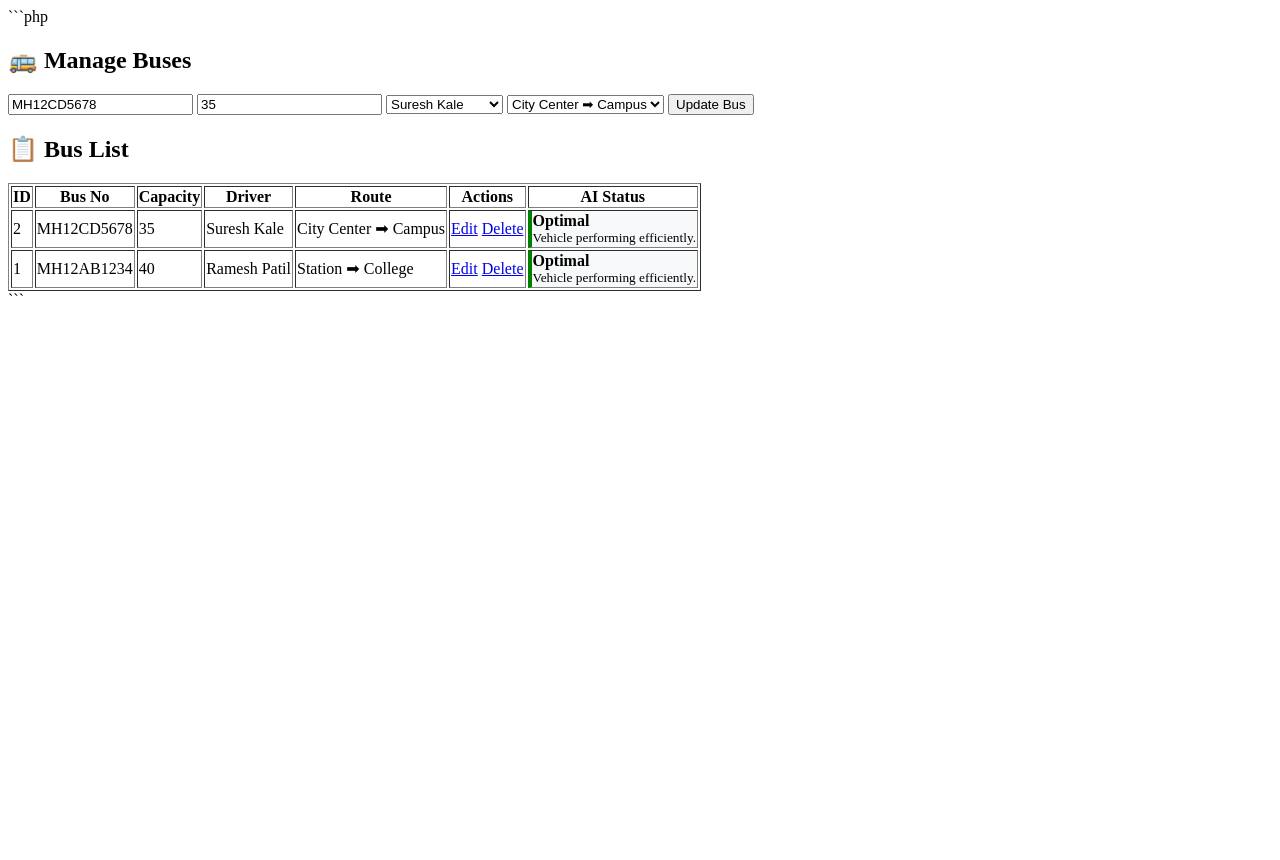
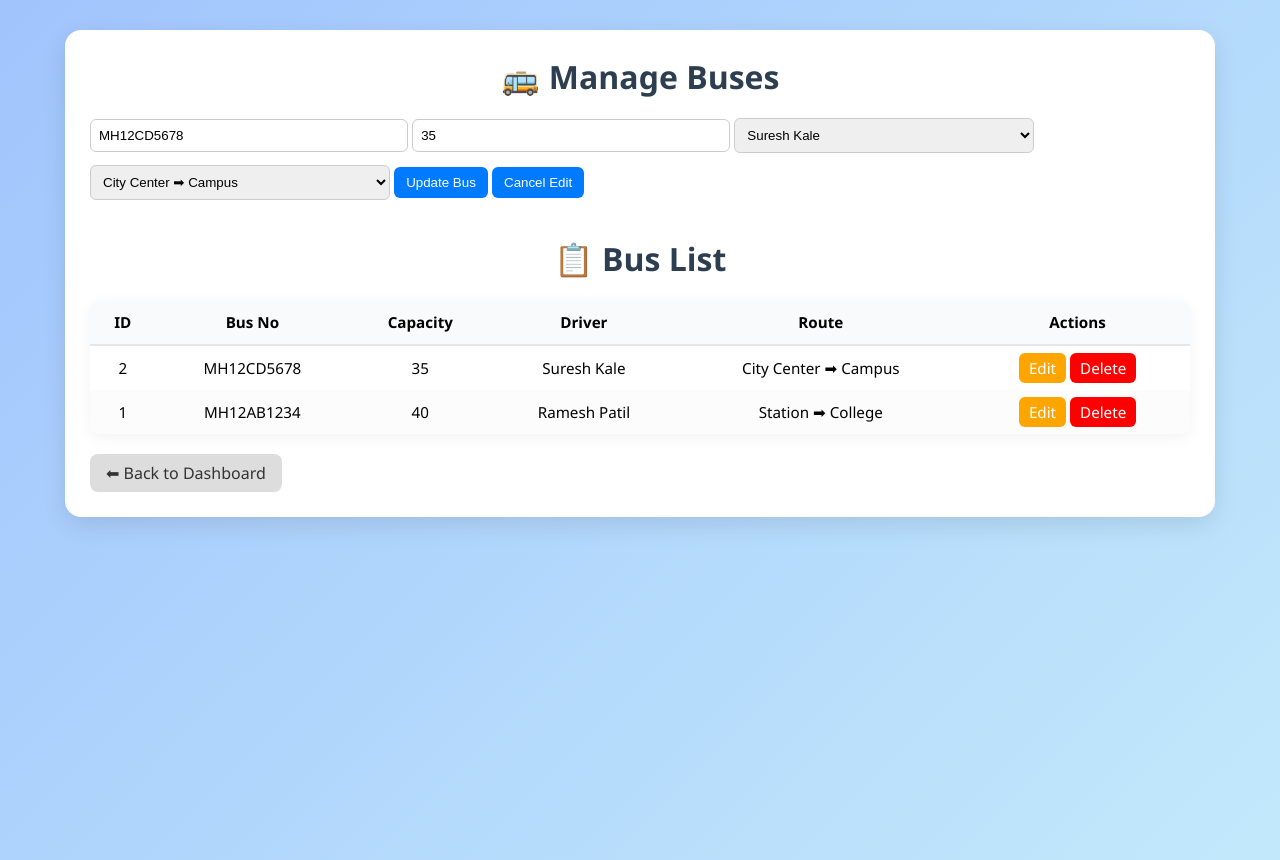
Before and after one commit to Hyper7711/Bus_Mng_System, a PHP site: page /admin/manage_buses.php?edit_id=2 in a window 1280 px wide. Before the commit the page ends 296 px from the top, so only its background shows below. Run offline with PHP 8.4, Linux system fonts and the light colour scheme; data comes from the database, SQL or seed files in the repository; both versions use the stored data as it was after the commit.

Commit message:
create.sql_File

````diff
--- a/admin/manage_buses.php
+++ b/admin/manage_buses.php
@@ -1,7 +1,5 @@
-```php
 <?php
 include '../db_connect.php';
-include '../ai_logic.php'; // ✅ AI Logic Added
 
 $success = "";
 $error = "";
@@ -20,11 +18,12 @@ if (isset($_GET['delete_id'])) {
 
 // ✅ Handle Add/Edit Form Submission
 if ($_SERVER["REQUEST_METHOD"] == "POST") {
-    $bus_number = trim($_POST['bus_no']);
+    $bus_number = trim($_POST['bus_no']); // Updated for DB column
     $capacity   = (int) $_POST['capacity'];
     $driver_id  = $_POST['driver_id'];
     $route_id   = $_POST['route_id'];
 
+    // If editing
     if (isset($_POST['bus_id']) && !empty($_POST['bus_id'])) {
         $bus_id = $_POST['bus_id'];
         try {
@@ -40,7 +39,7 @@ if ($_SERVER["REQUEST_METHOD"] == "POST") {
         } catch (PDOException $e) {
             $error = "❌ Error updating bus: " . $e->getMessage();
         }
-    } else {
+    } else { // Add new bus
         try {
             $stmt = $conn->prepare("INSERT INTO buses (bus_number, capacity, driver_id, route_id) VALUES (:bus_number, :capacity, :driver_id, :route_id)");
             $stmt->execute([
@@ -56,7 +55,7 @@ if ($_SERVER["REQUEST_METHOD"] == "POST") {
     }
 }
 
-// ✅ Fetch data
+// ✅ Fetch buses, drivers, and routes
 $drivers = $conn->query("SELECT driver_id, name FROM drivers")->fetchAll(PDO::FETCH_ASSOC);
 $routes  = $conn->query("SELECT route_id, start_point, end_point FROM routes")->fetchAll(PDO::FETCH_ASSOC);
 $buses   = $conn->query("SELECT b.bus_id, b.bus_number, b.capacity, d.name AS driver_name, r.start_point, r.end_point
@@ -65,7 +64,7 @@ $buses   = $conn->query("SELECT b.bus_id, b.bus_number, b.capacity, d.name AS dr
                          LEFT JOIN routes r ON b.route_id=r.route_id
                          ORDER BY b.bus_id DESC")->fetchAll(PDO::FETCH_ASSOC);
 
-// Edit fetch
+// If editing, fetch the bus details
 $edit_bus = null;
 if (isset($_GET['edit_id'])) {
     $edit_id = $_GET['edit_id'];
@@ -81,8 +80,135 @@ if (isset($_GET['edit_id'])) {
     <meta charset="UTF-8">
     <meta name="viewport" content="width=device-width, initial-scale=1.0">
     <title>Manage Buses</title>
+    <style>
+        body {
+            margin: 0;
+            font-family: "Segoe UI", sans-serif;
+            background: linear-gradient(135deg, #a1c4fd, #c2e9fb);
+            display: flex;
+            justify-content: center;
+            align-items: flex-start;
+            min-height: 100vh;
+            padding: 30px;
+        }
+
+        .card {
+            width: 100%;
+            max-width: 1100px;
+            background: white;
+            padding: 25px;
+            border-radius: 16px;
+            box-shadow: 0 8px 25px rgba(0,0,0,0.1);
+            animation: fadeIn 0.4s ease-in-out;
+        }
+
+        @keyframes fadeIn {
+            from { opacity: 0; transform: translateY(10px); }
+            to { opacity: 1; transform: translateY(0); }
+        }
+
+        h2 {
+            text-align: center;
+            font-size: 2rem;
+            margin: 0 0 20px;
+            color: #2c3e50;
+        }
+
+        .message {
+            font-weight: 600;
+            margin: 10px 0;
+            text-align: center;
+            font-size: 1rem;
+            border-radius: 8px;
+            padding: 10px;
+        }
+
+        .success { background: #e8fdf0; color: #1e7b34; border: 1px solid #a9e5b9; }
+        .error { background: #fde8e8; color: #b91c1c; border: 1px solid #f5b5b5; }
+
+        form {
+            margin-bottom: 25px;
+        }
+
+        form input, form select {
+            padding: 8px;
+            width: 100%;
+            max-width: 300px;
+            margin-bottom: 12px;
+            border-radius: 6px;
+            border: 1px solid #ccc;
+        }
+
+        form button {
+            background: #007bff;
+            color: white;
+            border: none;
+            border-radius: 6px;
+            padding: 8px 12px;
+            cursor: pointer;
+            transition: 0.3s;
+        }
+
+        form button:hover { background: #0056b3; }
+
+        .table-container {
+            overflow-x: auto;
+            border-radius: 10px;
+            box-shadow: 0 4px 15px rgba(0,0,0,0.05);
+        }
+
+        table {
+            width: 100%;
+            border-collapse: collapse;
+            min-width: 700px;
+        }
+
+        th, td {
+            padding: 12px;
+            text-align: center;
+            font-size: 0.95rem;
+        }
+
+        th {
+            background: #f9fafb;
+            font-weight: bold;
+            border-bottom: 2px solid #e5e7eb;
+            position: sticky;
+            top: 0;
+            z-index: 2;
+        }
+
+        tr:nth-child(even) td { background: #fcfcfc; }
+        tr:hover td { background: #f1f5f9; transition: 0.2s; }
+
+        .action-btn {
+            padding: 5px 10px;
+            border-radius: 6px;
+            color: white;
+            text-decoration: none;
+            transition: 0.2s;
+        }
+
+        .edit-btn { background: orange; }
+        .edit-btn:hover { background: darkorange; }
+
+        .delete-btn { background: red; }
+        .delete-btn:hover { background: darkred; }
+
+        .back-btn {
+            display: inline-block;
+            margin-top: 20px;
+            background: #ddd;
+            color: #333;
+            padding: 8px 16px;
+            border-radius: 8px;
+            text-decoration: none;
+            transition: 0.3s;
+        }
+
+        .back-btn:hover { background: #bbb; }
+    </style>
 </head>
-
 <body>
     <div class="card">
         <h2>🚌 Manage Buses</h2>
@@ -90,6 +216,7 @@ if (isset($_GET['edit_id'])) {
         <?php if (!empty($success)) echo "<p class='message success'>$success</p>"; ?>
         <?php if (!empty($error)) echo "<p class='message error'>$error</p>"; ?>
 
+        <!-- Add/Edit Bus Form -->
         <form method="POST">
             <input type="hidden" name="bus_id" value="<?= $edit_bus['bus_id'] ?? '' ?>">
             <input type="text" name="bus_no" placeholder="Bus Number" value="<?= $edit_bus['bus_number'] ?? '' ?>" required>
@@ -114,11 +241,16 @@ if (isset($_GET['edit_id'])) {
             </select>
 
             <button type="submit"><?= isset($edit_bus) ? "Update Bus" : "Add Bus" ?></button>
+            <?php if(isset($edit_bus)): ?>
+                <a href="manage_buses.php"><button type="button">Cancel Edit</button></a>
+            <?php endif; ?>
         </form>
 
+        <!-- Bus List -->
         <h2>📋 Bus List</h2>
-
-<table border="1">
+        <div class="table-container">
+            <?php if (!empty($buses)) { ?>
+                <table>
                     <thead>
                         <tr>
                             <th>ID</th>
@@ -127,43 +259,30 @@ if (isset($_GET['edit_id'])) {
                             <th>Driver</th>
                             <th>Route</th>
                             <th>Actions</th>
-<th>AI Status</th> <!-- ✅ Added -->
                         </tr>
                     </thead>
-
                     <tbody>
-<?php foreach ($buses as $bus):
-
-// ✅ AI Simulation (no DB change)
-$mileage = rand(1000, 10000);
-$days = rand(1, 100);
-$ai = get_ai_prediction($mileage, $days);
-
-?>
+                        <?php foreach ($buses as $bus): ?>
                         <tr>
                             <td><?= $bus['bus_id'] ?></td>
                             <td><?= htmlspecialchars($bus['bus_number']) ?></td>
                             <td><?= $bus['capacity'] ?></td>
                             <td><?= htmlspecialchars($bus['driver_name']) ?></td>
                             <td><?= htmlspecialchars($bus['start_point']) ?> ➡ <?= htmlspecialchars($bus['end_point']) ?></td>
-
                             <td>
-<a href="manage_buses.php?edit_id=<?= $bus['bus_id'] ?>">Edit</a>
-<a href="manage_buses.php?delete_id=<?= $bus['bus_id'] ?>">Delete</a>
+                                <a class="action-btn edit-btn" href="manage_buses.php?edit_id=<?= $bus['bus_id'] ?>">Edit</a>
+                                <a class="action-btn delete-btn" href="manage_buses.php?delete_id=<?= $bus['bus_id'] ?>" onclick="return confirm('Are you sure to delete this bus?');">Delete</a>
                             </td>
-
-<!-- ✅ AI COLUMN -->
-<td style="background:#f8f9fa;border-left:4px solid <?= $ai['color'] ?>;">
-<strong><?= $ai['status'] ?></strong><br>
-<small><?= $ai['insight'] ?></small>
-</td>
-
                         </tr>
                         <?php endforeach; ?>
                     </tbody>
                 </table>
+            <?php } else { ?>
+                <p style="text-align:center;">No buses found.</p>
+            <?php } ?>
+        </div>
 
+        <a href="../admin/dashboard.php" class="back-btn">⬅ Back to Dashboard</a>
     </div>
 </body>
 </html>
-```
````
Also changed, not shown: bus_management.sql (added, +102 -0 lines). Lines whose indentation alone changed are shown as unchanged.
